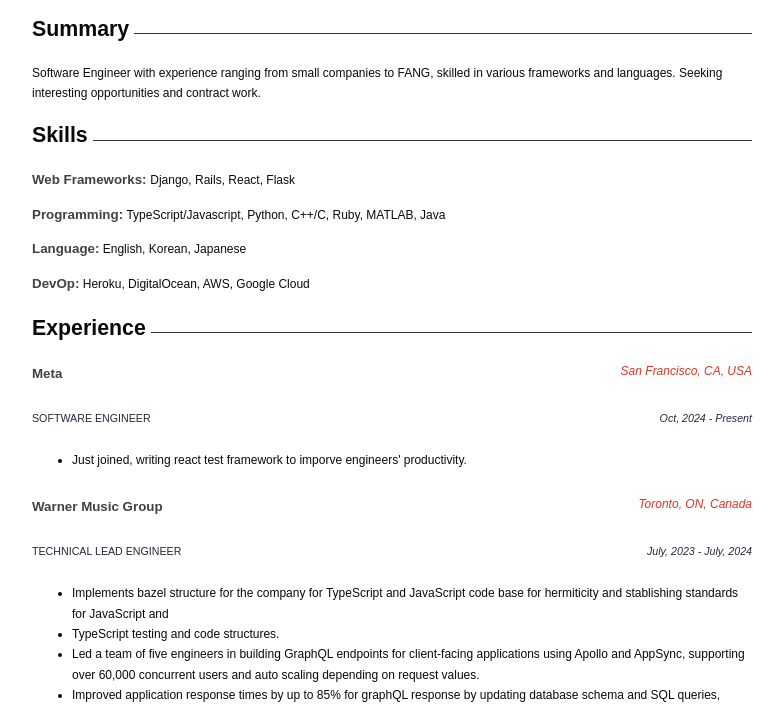
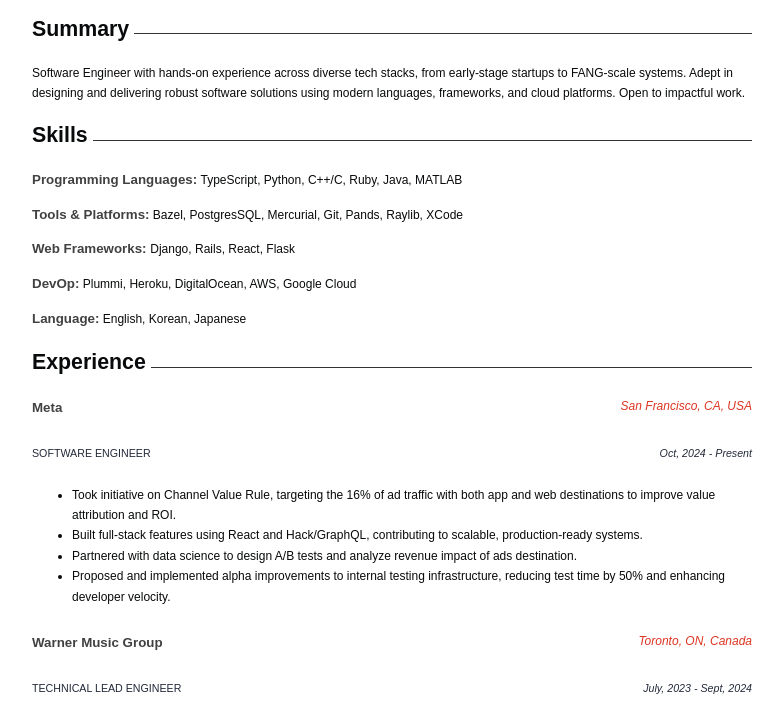
Before and after one commit to MrJuneJune/astro-blog, an Astro site: page / in a window 1280 px wide. Shown: the part 586-1294 px from the top of the page, without its empty margins (248-1031 px from the left). Built offline with nearby package versions, Linux system fonts and the light colour scheme; Astro itself is replaced by a stand-in of ours.

Commit message:
Updated resume and website.

```diff
--- a/src/pages/index.astro
+++ b/src/pages/index.astro
@@ -177,8 +177,8 @@
        <SmallInfo />
        <div>
          <p>Hi, my name is Juntae, but most people call me <b>June</b>.</p>
-         <p> I am a software engineer with experience spanning a wide range of companies, from small startups to FAANG. </p>
-         <p>Feel free to check out my <a href="/JUNTAE_PARK_RESUME.pdf"> resume </a> below, and if you're interested, don’t hesitate to contact me for contract work ranging from web/app development to embedded programming.</p>
+         <p>I am a software engineer with experience spanning a wide range of companies, from small startups to FAANG. </p>
+         <p>Feel free to check out my <a href="/resume.pdf"> resume </a> below, and if you're interested, don’t hesitate to contact me for contract work ranging from web/app development to embedded programming.</p>
        </div>
        <div class="info">
          <p><span class="header-firstname-style"> JUNTAE </span><span class="header-lastname-style">PARK</span><p>
@@ -208,7 +208,7 @@
          <h2 class="section-style"> Summary </h2>
          <div class="line"></div>
        </div>
-       <p class="paragraph-style"> Software Engineer with experience ranging from small companies to FANG, skilled in various frameworks and languages. Seeking interesting opportunities and contract work.</p>
+       <p class="paragraph-style">Software Engineer with hands-on experience across diverse tech stacks, from early-stage startups to FANG-scale systems. Adept in designing and delivering robust software solutions using modern languages, frameworks, and cloud platforms.  Open to impactful work.</p>
        <div class="sub-header">
 
          <h2 class="section-style"> Skills </h2>
@@ -216,20 +216,24 @@
        </div>
        <div class="paragraph-style">
          <p>
+           <span class="entry-title-style"> Programming Languages:</span>
+           <span class="skill-type-style"> TypeScript, Python, C++/C, Ruby, Java, MATLAB </span>
+         </p>
+         <p>
+           <span class="entry-title-style">Tools & Platforms:</span>
+           <span class="skill-type-style">Bazel, PostgresSQL, Mercurial, Git, Pands, Raylib, XCode</span>
+         </p>
+         <p>
            <span class="entry-title-style"> Web Frameworks: </span>
            <span class="skill-type-style"> Django, Rails, React, Flask</span>
          </p>
          <p>
-           <span class="entry-title-style"> Programming:</span>
-           <span class="skill-type-style"> TypeScript/Javascript, Python, C++/C, Ruby, MATLAB, Java </span>
+           <span class="entry-title-style"> DevOp:</span>
+           <span class="skill-type-style"> Plummi, Heroku, DigitalOcean, AWS, Google Cloud </span>
          </p>
          <p>
            <span class="entry-title-style"> Language:</span>
            <span class="skill-type-style"> English, Korean, Japanese </span>
-         </p>
-         <p>
-           <span class="entry-title-style"> DevOp:</span>
-           <span class="skill-type-style"> Heroku, DigitalOcean, AWS, Google Cloud </span>
          </p>
        </div>
 
@@ -250,7 +254,16 @@
        </div>
          <ul class="description-style">
            <li>
-             Just joined, writing react test framework to imporve engineers' productivity.
+             Took initiative on Channel Value Rule, targeting the 16% of ad traffic with both app and web destinations to improve value attribution and ROI.
+           </li>
+           <li>
+             Built full-stack features using React and Hack/GraphQL, contributing to scalable, production-ready systems.
+           </li>
+           <li>
+             Partnered with data science to design A/B tests and analyze revenue impact of ads destination.
+           </li>
+           <li>
+             Proposed and implemented alpha improvements to internal testing infrastructure, reducing test time by 50% and enhancing developer velocity.
            </li>
          </ul>
        <div class="flex-box">
@@ -261,7 +274,7 @@
        </div>
        <div class="flex-box">
          <p class="entry-position-style">TECHNICAL LEAD ENGINEER</p>
-         <p class="entry-date-style">July, 2023 - July, 2024</p>
+         <p class="entry-date-style">July, 2023 - Sept, 2024</p>
        </div>
        <ul class="description-style">
          <li>
```
Also changed, not shown: 1 other file.
